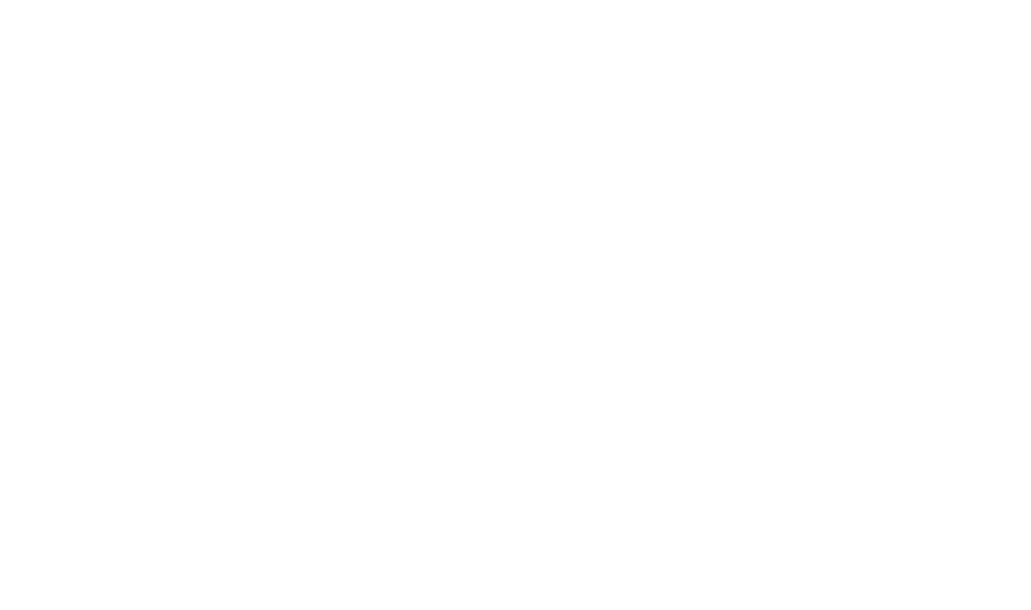
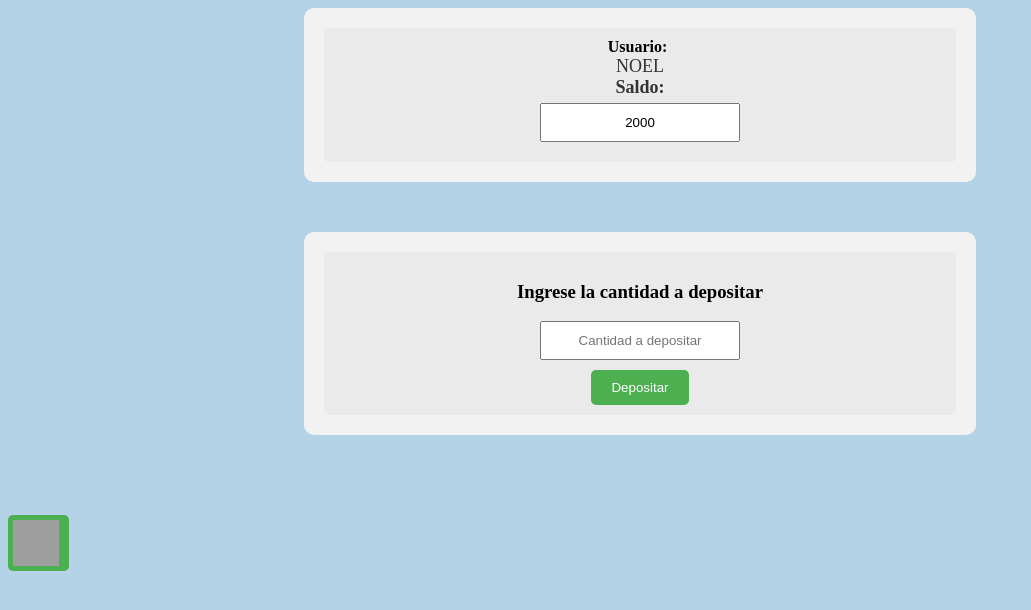
Before and after one commit to NoelCHGIT/intro-a-js-proyecto-noel, a plain HTML site: page intro-a-js-proyercto-noel/depositos.html in a window 1280 px wide. Shown: the whole page, without its empty margins (0-1031 px from the left). Drawn offline with Linux system fonts and the light colour scheme; grey boxes are pictures that could not be loaded.

Commit message:
Fear: PAGINA DEPOSITOS FUNCIONANDO

```diff
--- a/intro-a-js-proyercto-noel/depositos.html
+++ b/intro-a-js-proyercto-noel/depositos.html
@@ -0,0 +1,85 @@
+<html>
+<head>
+  <meta charset="UTF-8">
+  <title>Depositos</title>
+  <link rel="stylesheet" href="styles.css">
+</head>
+<body>
+  <header>
+    <div class="custom-header">
+      <div class="user-box">
+        <span class="client-label">Usuario:</span>
+        <span class="client-name">NOEL</span>
+        <span class="client-balance">Saldo:</span>
+        <span class="client-money">
+          <input type="text" name="cantidad1" id="c1" value="2000">
+        </span>
+      </div>
+    </div>
+  </header>
+  <section>
+    <nav>
+      <div class="custom-header">
+          <div class="user-box">
+            <h3>Ingrese la cantidad a depositar</h3>
+            <input type="text" id="withdraw-amount" placeholder="Cantidad a depositar">
+              <button class="withdraw-button" onclick="depositarCantidad()">Depositar</button>
+          </div>
+            </div>
+          </div>
+        </div>
+      </div>
+    </nav>
+  </section>
+
+  <div class="back-button-container">
+    <div class="back-button" onclick="window.location.href='principal.html'">
+      <img src="https://departamentos.colegiosansaturio.com/deptomatesweb/4ESO/informatica%20web/temas/Unidad_2/images/atras.png" alt="Volver" class="back-icon">
+    </div>
+  </div>
+
+
+  <script>
+    // Función para obtener el saldo almacenado en localStorage
+    function obtenerSaldo() {
+      var saldo = localStorage.getItem("saldo");
+      if (saldo === null) {
+        // Si no hay saldo almacenado, asigna un valor predeterminado
+        saldo = "2000";
+      }
+      return saldo;
+    }
+
+    // Función para actualizar el saldo en el input y en localStorage
+    function actualizarSaldo(nuevoSaldo) {
+      document.getElementById("c1").value = nuevoSaldo;
+      localStorage.setItem("saldo", nuevoSaldo);
+    }
+
+    // Función para depositar una cantidad del saldo
+    function depositarCantidad() {
+      var cantidadT = parseInt(document.getElementById("withdraw-amount").value);
+      var saldo = parseInt(obtenerSaldo());
+      if (cantidadT < 10) {
+        alert("La cantidad mínima de deposito es de 10 unidades.");
+        return;
+      }
+      var nuevoSaldo = saldo + cantidadT;
+      if (nuevoSaldo >= 0) {
+        if (nuevoSaldo > 990) {
+          alert("No puedes depositar esa cantidad. El saldo máximo permitido es de 990 unidades.");
+        } else {
+          actualizarSaldo(nuevoSaldo);
+        }
+      }
+    }
+
+    // Al cargar la página, actualiza el saldo en el input
+    window.onload = function() {
+      var saldo = obtenerSaldo();
+      document.getElementById("c1").value = saldo;
+    };
+  </script>
+
+</body>
+</html>
--- a/intro-a-js-proyercto-noel/styles.css
+++ b/intro-a-js-proyercto-noel/styles.css
@@ -120,9 +120,10 @@ body {
     text-align: center;
   }
 
+
   .box {
     background-color: #f2f2f2;
-    border-radius: 10px;
+    border-radius: 20px;
     padding: 20px;
     text-align: center;
     margin-bottom: 20px;
@@ -139,11 +140,13 @@ body {
   .left-boxes .box {
     display: inline-block;
     width: calc(30% - 10px);
+    margin-right: 10px;
   }
 
   .right-boxes .box {
     display: inline-block;
     width: calc(30% - 10px);
+    margin-right: 10px;
   }
 
  .rounded-logo {
@@ -152,7 +155,8 @@ body {
     height: 60px;
 }
 .box:hover {
-    transform: scale(1.015);
+    transform: scale(1.02);
+    background-color: #8a8a8a;
   }
 
 section {
```
Also changed, not shown: intro-a-js-proyercto-noel/principal.html (+1 -1 lines), intro-a-js-proyercto-noel/retiros.html (+16 -9 lines).
